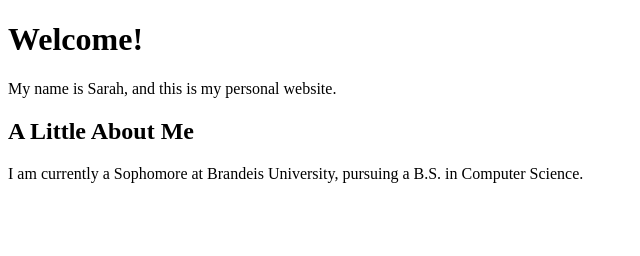
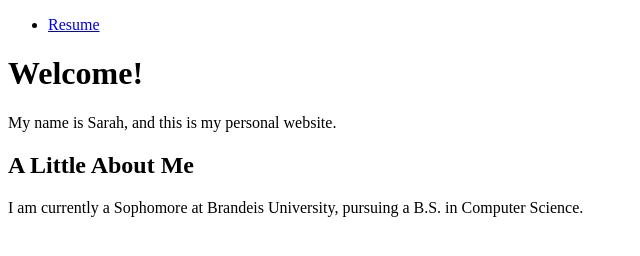
Before and after one commit to baumsarah/PersonalWebsite, a plain HTML site: page index.html in a window 1280 px wide. Shown: the whole page, without its empty margins (0-640 px from the left). Drawn offline with Linux system fonts and the light colour scheme.

Commit message:
Testing out nav bar

```diff
--- a/index.html
+++ b/index.html
@@ -4,6 +4,18 @@
     <title>Welcome to my website!</title>
   </head>
   <body>
+    <header>
+      <div class = "container">
+        <nav>
+          <ul>
+            <li>
+              <a href = ./resume.html>Resume</a>
+            </li>
+          </ul>
+        </nav>
+
+      </div>
+    </header>
     <h1>Welcome!</h1>
     <p>My name is Sarah, and this is my personal website. </p>
     <h2>A Little About Me</h2>
```
Also changed, not shown: resume.html (added, +9 -0 lines).
